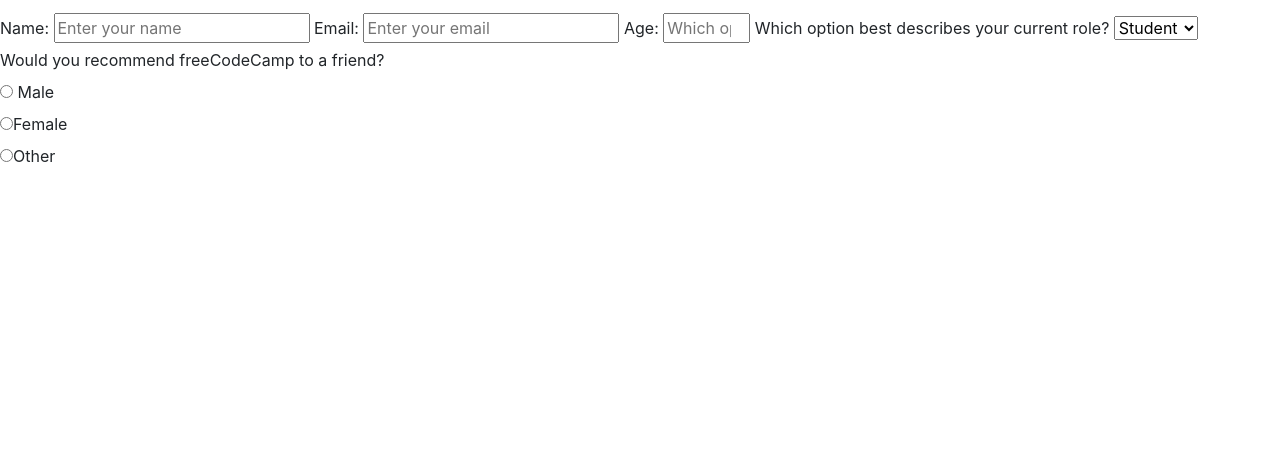
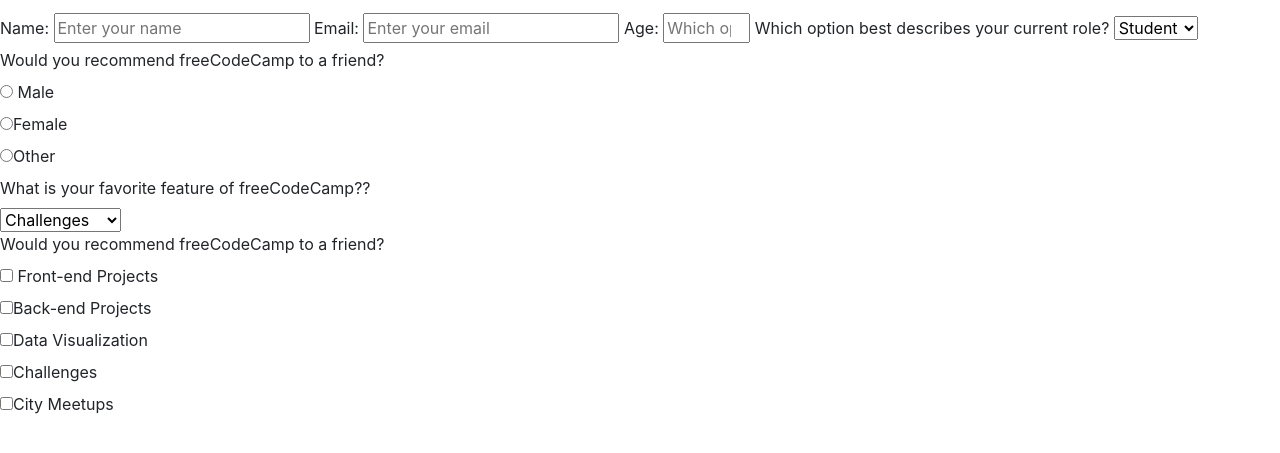
Before and after one commit to keddo/MicroverseProject, a plain HTML site: page index.html in a window 1280 px wide. Shown: the part 83-536 px from the top of the page. Drawn offline with nearby package versions, Linux system fonts and the light colour scheme.

Commit message:
Added Use story 13- 14

```diff
--- a/index.html
+++ b/index.html
@@ -36,6 +36,26 @@
           <label><input type="radio" name="gender" value="female">Female</label><br>
           <label><input type="radio" name="gender" value="other">Other</label>
         </div>
+        <div>
+        <label id="number-label" for="dropdown">What is your favorite feature of freeCodeCamp??</label>
+      </div>
+      <div>
+        <select id="dropdown">
+          <option>Challenges</option>
+          <option>Projects</option>
+          <option>Open Source</option>
+        </div>
+        </select>
+          <div>
+         <label id="number-label" for="dropdown">Would you recommend freeCodeCamp to a friend?</label>
+        </div>
+        <div>
+          <label><input type="checkbox" name="gender" value="male"> Front-end Projects</label><br>
+          <label><input type="checkbox" name="gender" value="female">Back-end Projects</label><br>
+          <label><input type="checkbox"  name="gender" value="other">Data Visualization</label><br>
+          <label><input type="checkbox"  name="gender" value="other">Challenges</label><br>
+          <label><input type="checkbox"  name="gender" value="other">City Meetups</label><br>
+        </div>
        </form>
 
       </div>
```
